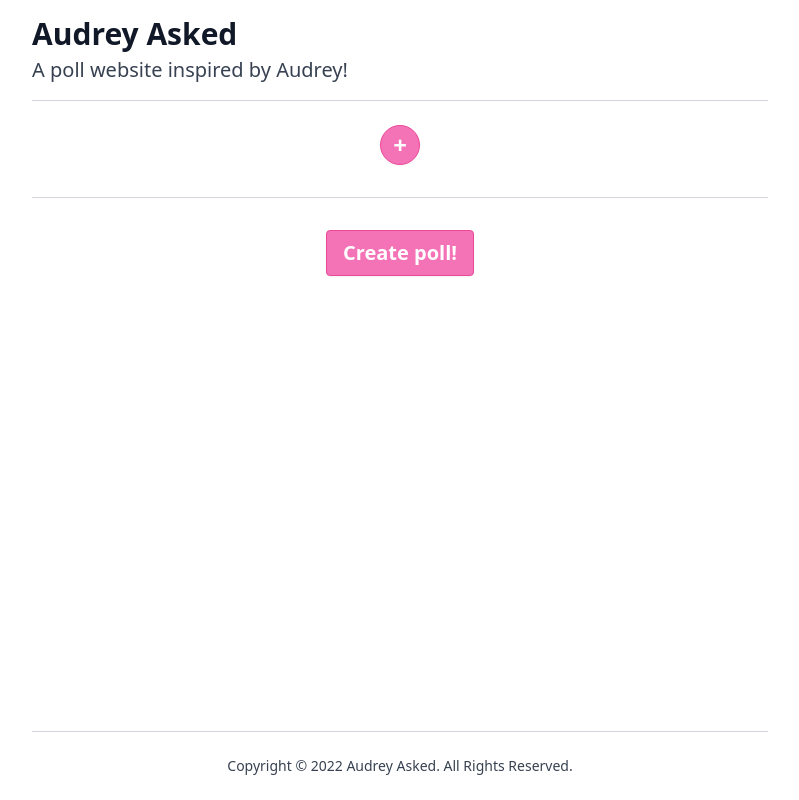
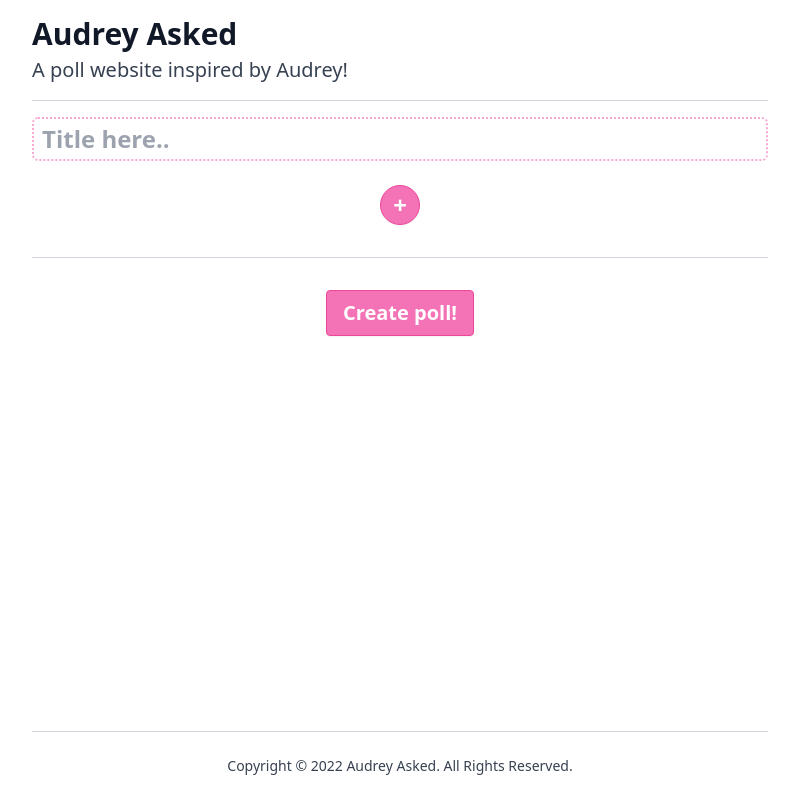
Before and after one commit to Den4200/audreyasked, a Next.js app: page /polls/new in a window 1280 px wide. Shown: the whole page, without its empty margins (240-1039 px from the left). Built offline with nearby package versions, Linux system fonts and the light colour scheme.

Commit message:
Add title to poll creation.

```diff
--- a/src/pages/polls/new.tsx
+++ b/src/pages/polls/new.tsx
@@ -152,6 +152,7 @@ const QuestionElement = (props: Question) => {
 };
 
 const NewPoll = () => {
+  const [title, setTitle] = useState<string>();
   const [sections, setSections] = useState<Section[]>([]);
 
   const addSection = () =>
@@ -216,6 +217,12 @@ const NewPoll = () => {
     <Main
       meta={<Meta title="New Poll" description="Create a new poll here!" />}
     >
+      <TextInput
+        className="w-full text-2xl font-semibold border-dotted focus:border-solid focus:ring-0 leading-10 mb-4 px-2"
+        placeholder="Title here.."
+        onChange={(event) => setTitle(event.target.value)}
+        value={title}
+      />
       <div className="mt-2 space-y-8">
         {sections.map((section) => (
           <div
```
